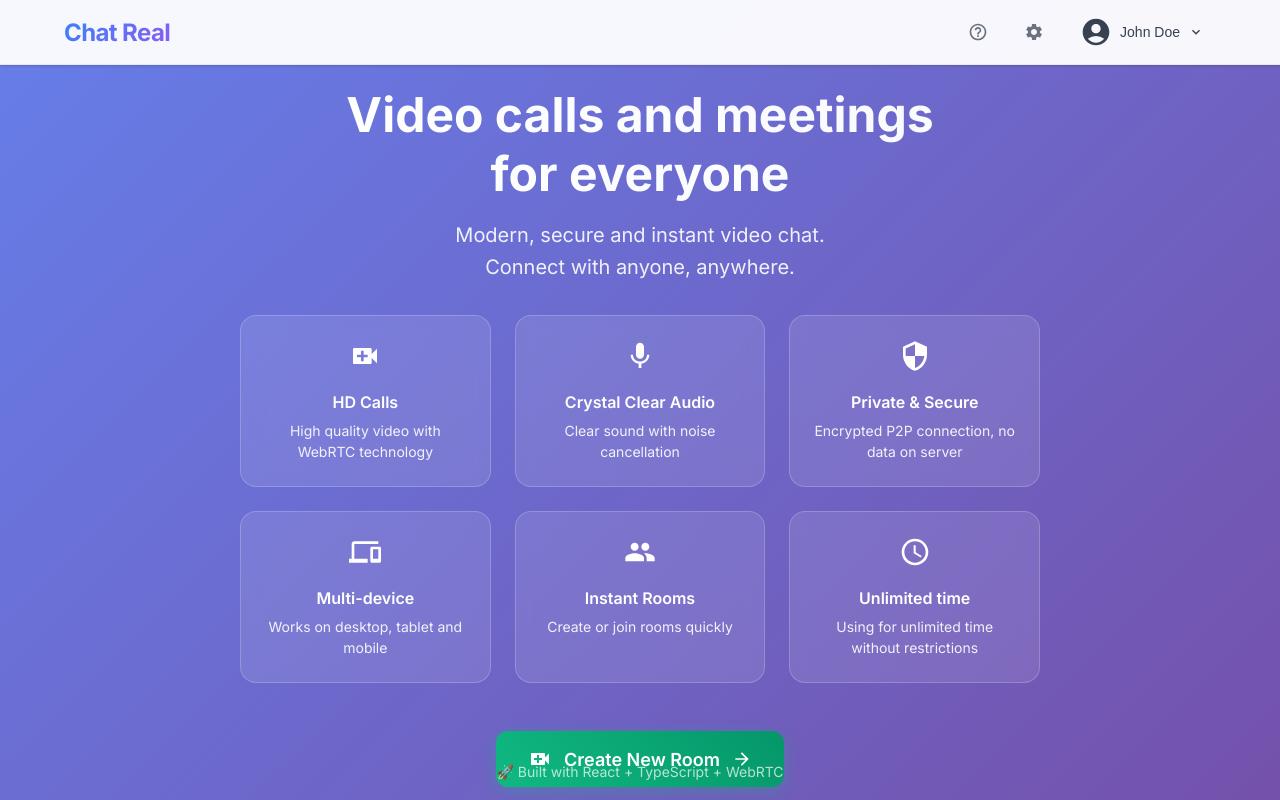
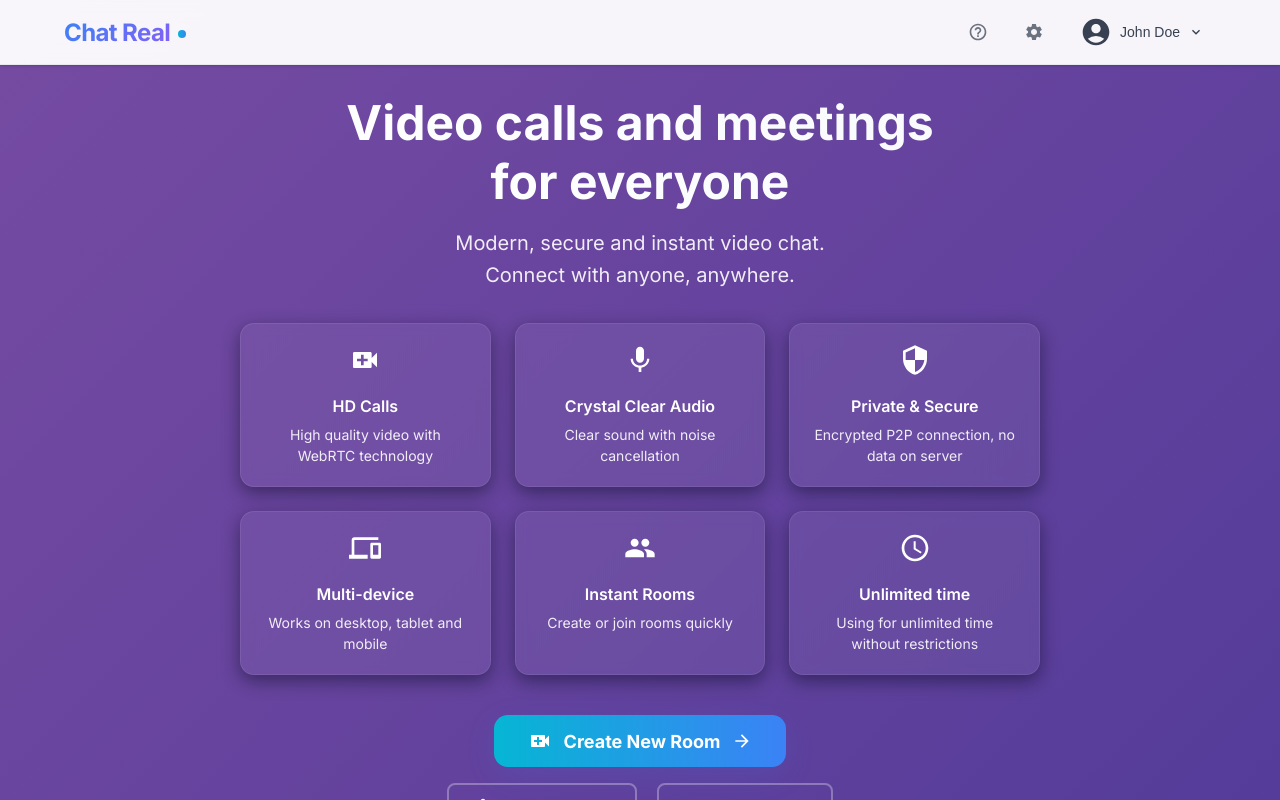
Before and after one commit to Sri-tamed/chat-real, a React (Vite) app: page / in a window 1280 px wide. Built offline with nearby package versions, Linux system fonts and the light colour scheme.

Commit message:
bug at bottom buttons fix that issue and also inhance littlebit css

```diff
--- a/src/components/Controls/Controls.module.css
+++ b/src/components/Controls/Controls.module.css
@@ -27,12 +27,17 @@
 }
 
 .controlButton:hover {
-  transform: scale(1.05);
-  border-color: rgba(255, 255, 255, 0.4);
+  transform: translateY(-3px) scale(1.06);
+  border-color: rgba(255, 255, 255, 0.5);
 }
 
 .controlButton:active {
   transform: scale(0.95);
+}
+
+.controlButton:focus {
+  outline: none;
+  box-shadow: 0 0 0 4px rgba(59,130,246,0.14);
 }
 
 .audioButton {
--- a/src/components/Header/Header.module.css
+++ b/src/components/Header/Header.module.css
@@ -37,6 +37,17 @@
   cursor: pointer;
 }
 
+.logo::after {
+  content: '';
+  display: inline-block;
+  width: 8px;
+  height: 8px;
+  background: linear-gradient(90deg,#06b6d4,#3b82f6);
+  border-radius: 50%;
+  margin-left: 8px;
+  vertical-align: middle;
+}
+
 .nav {
   display: flex;
   align-items: center;
@@ -74,12 +85,12 @@
 }
 
 .loginButton {
-  background: #3b82f6;
+  background: linear-gradient(90deg,#06b6d4,#3b82f6);
   color: white;
 }
 
 .loginButton:hover {
-  background: #2563eb;
+  filter: brightness(0.95);
 }
 
 /* User Menu */
--- a/src/components/Landing/Landing.module.css
+++ b/src/components/Landing/Landing.module.css
@@ -1,6 +1,6 @@
 .landing {
   min-height: 100vh;
-  background: linear-gradient(135deg, #667eea 0%, #764ba2 100%);
+  background: linear-gradient(135deg, #764ba2 0%, #553C9A 100%);
   font-family: 'Inter', sans-serif;
 }
 
@@ -12,12 +12,20 @@
   min-height: calc(100vh - 64px);
   color: white;
   text-align: center;
-  padding: 20px;
+  padding: 28px 20px 120px; /* extra bottom padding so footer doesn't overlap actions */
+  position: relative;
 }
 
 .hero {
   max-width: 600px;
   margin: 0 auto;
+  opacity: 0;
+  transform: translateY(8px);
+  animation: heroIn 560ms cubic-bezier(.2,.9,.3,1) 220ms forwards;
+}
+
+@keyframes heroIn {
+  to { opacity: 1; transform: translateY(0); }
 }
 
 .title {
@@ -43,16 +51,17 @@
   grid-template-columns: repeat(auto-fit, minmax(200px, 1fr));
   gap: 24px;
   max-width: 800px;
-  margin-bottom: 48px;
+  margin-bottom: 40px;
 }
 
 .feature {
-  background: rgba(255, 255, 255, 0.1);
-  padding: 24px;
-  border-radius: 16px;
-  backdrop-filter: blur(10px);
-  border: 1px solid rgba(255, 255, 255, 0.2);
-  transition: transform 0.2s ease;
+  background: rgba(255, 255, 255, 0.06);
+  padding: 20px;
+  border-radius: 14px;
+  backdrop-filter: blur(6px);
+  border: 1px solid rgba(255, 255, 255, 0.08);
+  transition: transform 0.22s cubic-bezier(.2,.9,.2,1), box-shadow 0.22s ease;
+  box-shadow: 0 6px 18px rgba(2,6,23,0.45);
 }
 
 .feature:hover {
@@ -84,25 +93,30 @@
 }
 
 .primaryButton {
-  background: linear-gradient(45deg, #10b981, #059669);
+  background: linear-gradient(90deg, #06b6d4, #3b82f6);
   color: white;
   border: none;
-  padding: 16px 32px;
-  border-radius: 12px;
+  padding: 14px 34px;
+  border-radius: 14px;
   font-family: 'Inter', sans-serif;
   font-size: 18px;
-  font-weight: 600;
+  font-weight: 700;
   cursor: pointer;
-  transition: all 0.3s ease;
-  box-shadow: 0 4px 16px rgba(16, 185, 129, 0.3);
-  display: flex;
+  transition: transform 0.22s ease, box-shadow 0.22s ease;
+  box-shadow: 0 8px 30px rgba(59,130,246,0.14);
+  display: inline-flex;
   align-items: center;
   gap: 12px;
 }
 
 .primaryButton:hover {
-  transform: translateY(-2px);
-  box-shadow: 0 8px 24px rgba(16, 185, 129, 0.4);
+  transform: translateY(-4px) scale(1.02);
+  box-shadow: 0 18px 40px rgba(59,130,246,0.18);
+}
+
+.primaryButton:focus {
+  outline: none;
+  box-shadow: 0 0 0 6px rgba(59,130,246,0.12);
 }
 
 .secondaryActions {
@@ -133,13 +147,13 @@
 }
 
 .joinRoomSection {
-  margin-top: 32px;
-  padding: 24px;
-  background: rgba(255, 255, 255, 0.05);
-  border-radius: 16px;
-  backdrop-filter: blur(10px);
-  border: 1px solid rgba(255, 255, 255, 0.1);
-  max-width: 400px;
+  margin-top: 28px;
+  padding: 18px;
+  background: rgba(255, 255, 255, 0.04);
+  border-radius: 12px;
+  backdrop-filter: blur(6px);
+  border: 1px solid rgba(255, 255, 255, 0.06);
+  max-width: 420px;
   width: 100%;
 }
 
@@ -192,8 +206,13 @@
 .footer {
   position: absolute;
   bottom: 20px;
-  font-size: 14px;
-  opacity: 0.7;
+  left: 0;
+  right: 0;
+  text-align: center;
+  font-size: 13px;
+  opacity: 0.8;
+  color: rgba(255,255,255,0.9);
+  z-index: 10;
 }
 
 /* Responsividade */
--- a/src/components/ShareButton/ShareButton.module.css
+++ b/src/components/ShareButton/ShareButton.module.css
@@ -20,6 +20,11 @@
   transform: scale(1.05);
 }
 
+.shareButton:focus {
+  outline: none;
+  box-shadow: 0 0 0 6px rgba(59,130,246,0.12);
+}
+
 .shareButton:active {
   transform: scale(0.95);
 }
--- a/src/index.css
+++ b/src/index.css
@@ -2,6 +2,17 @@
   box-sizing: border-box;
   margin: 0;
   padding: 0;
+}
+
+:root {
+  --bg-100: #764ba2;
+  --bg-200: #553C9A;
+  --glass: rgba(255,255,255,0.06);
+  --muted: rgba(255,255,255,0.6);
+  --text: #e6eef8;
+  --primary-500: #3b82f6;
+  --accent-500: #06b6d4;
+  --success-500: #10b981;
 }
 
 html, body {
@@ -15,10 +26,16 @@ html, body {
   text-rendering: optimizeLegibility;
   -webkit-font-smoothing: antialiased;
   -moz-osx-font-smoothing: grayscale;
-  overflow: hidden;
+  /* Exact same gradient as landing */
+  background: linear-gradient(135deg, #764ba2 0%, #553C9A 100%);
+  color: var(--text);
+  overflow: auto;
 }
 
 #root {
   width: 100%;
   height: 100%;
+  display: flex;
+  flex-direction: column;
+  min-height: 100vh;
 }
```
